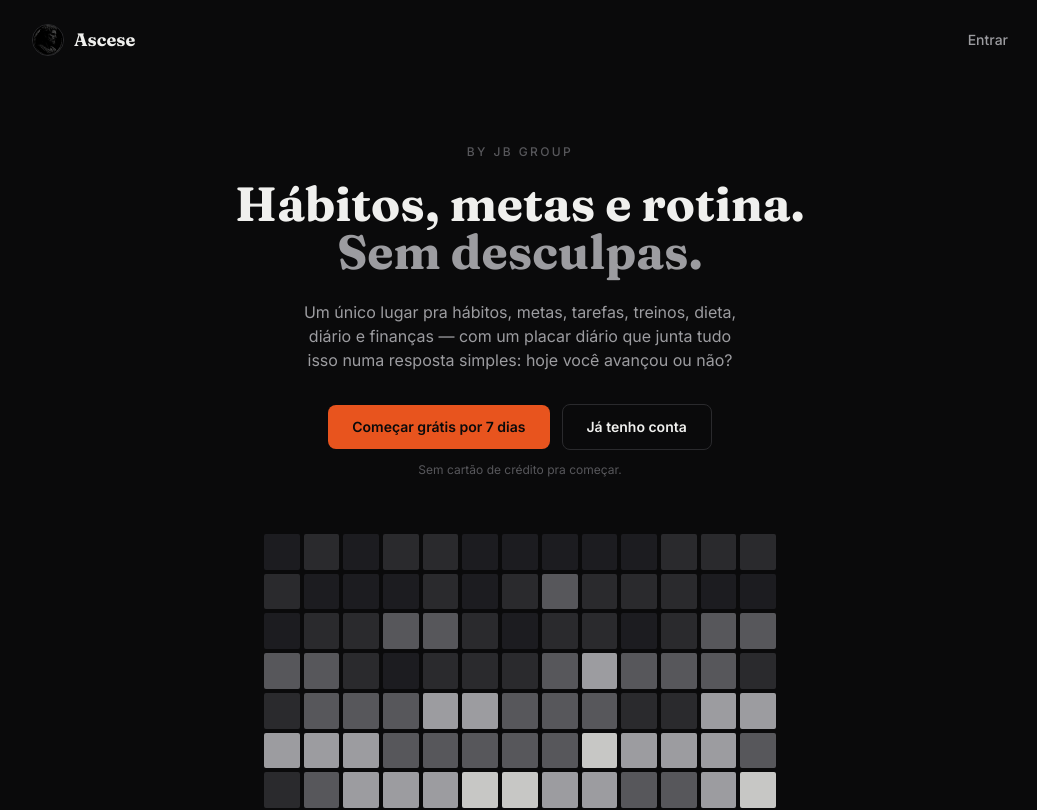
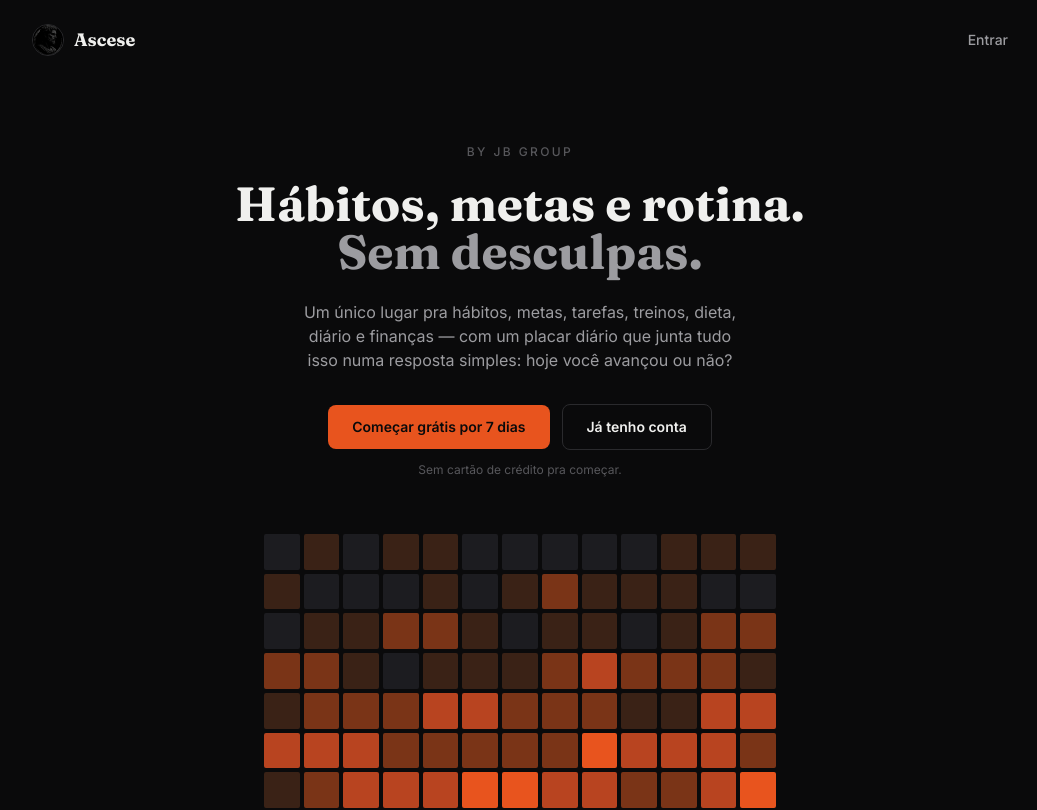
Before and after one commit to joedubazilio2018-hub/Project-X, a Next.js app: page / in a window 1280 px wide. Shown: the top 810 px of the page, without its empty margins (120-1157 px from the left). Built offline with nearby package versions, Linux system fonts and the light colour scheme.

Commit message:
Update page.tsx

```diff
--- a/app/page.tsx
+++ b/app/page.tsx
@@ -9,10 +9,10 @@ const INTENSIDADE_GRADE: number[] = [
 
 const CORES_INTENSIDADE = [
   "#1C1C20", // 0 — nada ainda
-  "#2A2A2D", // 1
-  "#57575B", // 2
-  "#9C9CA0", // 3
-  "#C7C7C5", // 4 — constância plena (gold)
+  "#3A2216", // 1
+  "#7A3417", // 2
+  "#B84420", // 3
+  "#E8541E", // 4 — constância plena
 ];
 
 const MODULOS = [
```
